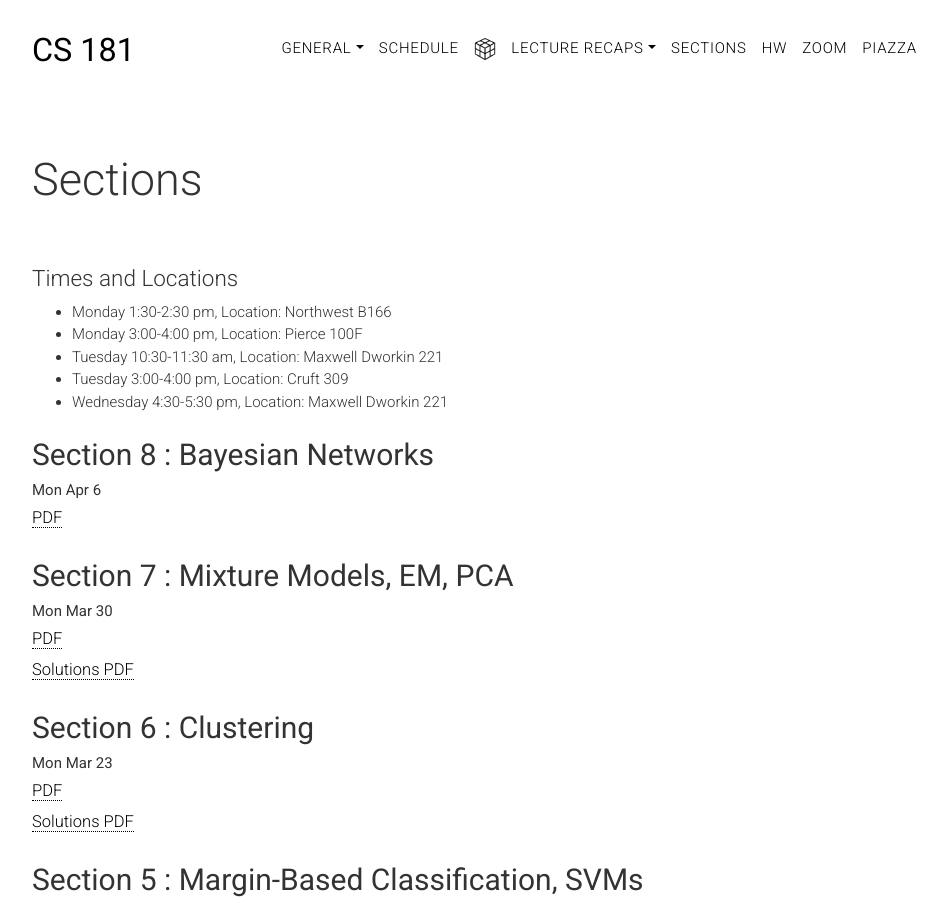
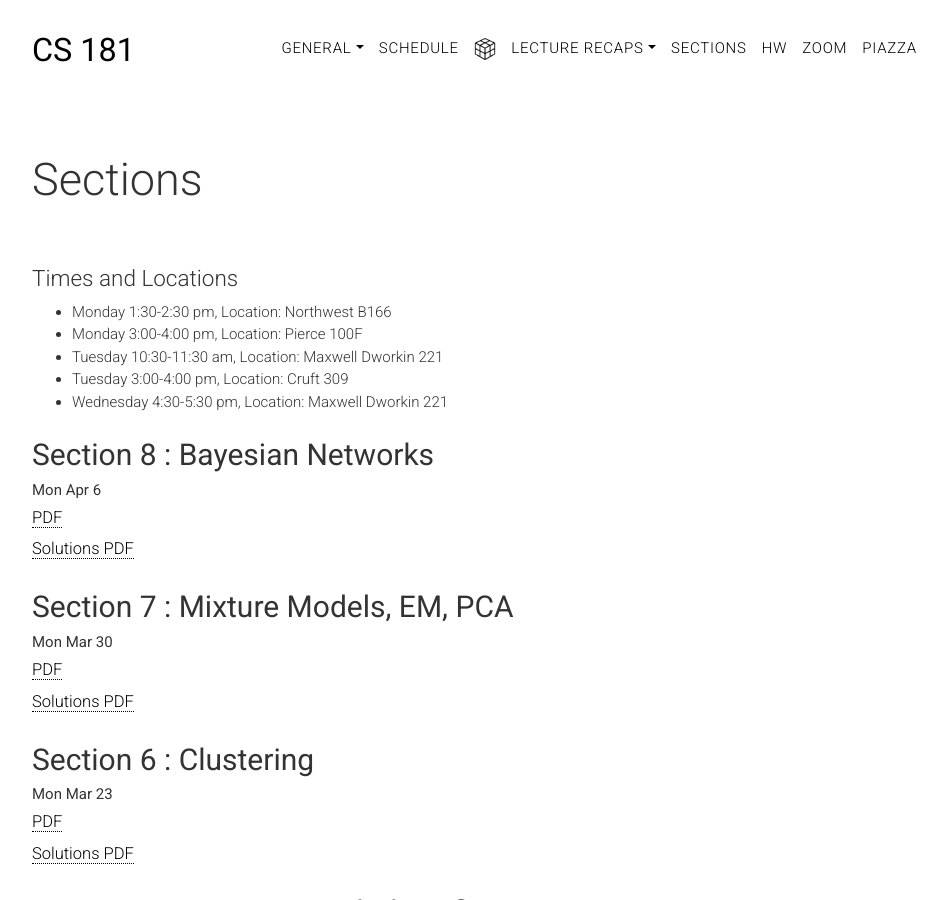
Before and after one commit to harvard-ml-courses/cs181-web-2020, a Jekyll site: the page built from sections.html, in a window 1280 px wide and 900 px high. Shown: the whole window, without its empty margins (158-1105 px from the left). Built offline with Jekyll 4.4.1, drawn with Linux system fonts in a browser that asks for light colours.

Commit message:
sec 8 solution added

```diff
--- a/sections.html
+++ b/sections.html
@@ -19,6 +19,7 @@
         <p class="head-subtitle">Mon Apr 6</p>
         <ul class="lists">
             <li><a href="sections/sec8.pdf" target="_blank">PDF</a></li>
+            <li><a href="sections/sec8-soln.pdf" target="_blank">Solutions PDF</a></li>
         </ul>
 
         <h2 class="title" id="sec7">Section 7 : Mixture Models, EM, PCA</h2>
```
Also changed, not shown: 1 other file.
